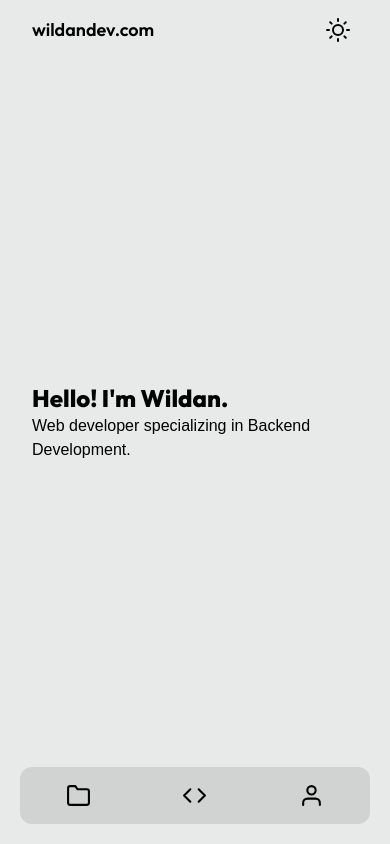
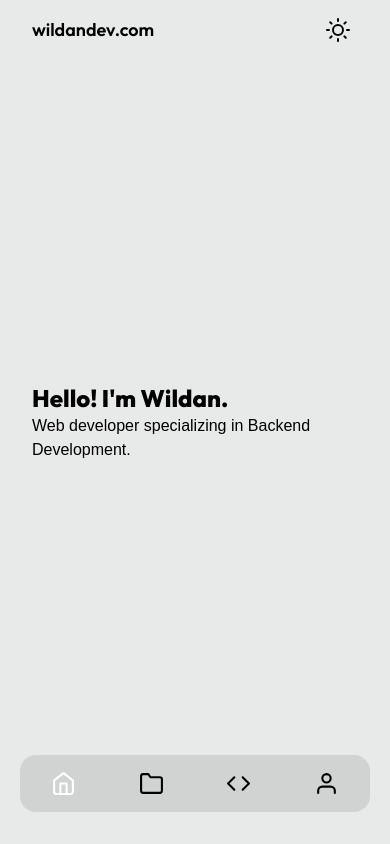
Before and after one commit to gufronnakaaw/wildandev, a Next.js app: page / in a window 390 px wide. Built offline with nearby package versions, Linux system fonts and the light colour scheme; a web font is replaced by a local one.

Commit message:
update: add home menu, change color, and add padding

```diff
--- a/components/Floating.tsx
+++ b/components/Floating.tsx
@@ -1,4 +1,4 @@
-import { FiUser, FiCode, FiFolder } from 'react-icons/fi';
+import { FiUser, FiCode, FiFolder, FiHome } from 'react-icons/fi';
 import Link from 'next/link';
 import { usePathname } from 'next/navigation';
 
@@ -6,9 +6,12 @@ function Floating() {
   const pathname = usePathname();
 
   return (
-    <section className="md:hidden py-5 max-md:fixed max-md:bottom-0 max-md:w-full">
+    <section className="md:hidden py-8 max-md:fixed max-md:bottom-0 max-md:w-full">
       <div className="flex justify-center px-5">
-        <div className="w-full flex justify-around bg-gray-100 py-4 rounded-xl dark:bg-gray-300 dark:text-black">
+        <div className="w-full flex justify-around bg-gray-100 py-4 rounded-2xl dark:bg-gray-700 dark:text-gray-300">
+          <Link href="/" className={pathname == '/' ? 'text-white' : ''}>
+            <FiHome size="25"></FiHome>
+          </Link>
           <Link
             href="/projects"
             className={pathname == '/projects' ? 'text-white' : ''}
```
